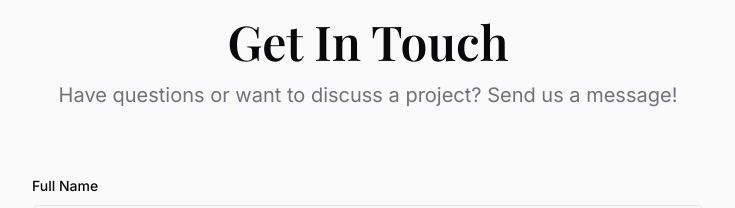
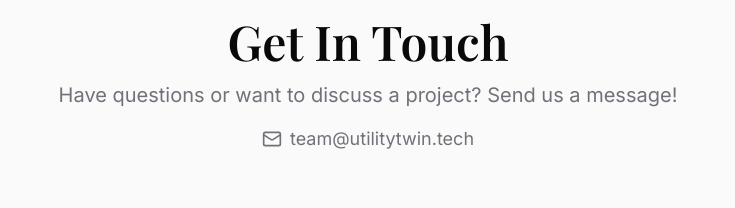
Before and after one commit to ReTwinAI/utilitytwin, a Next.js app: page / in a window 1280 px wide. Shown: the part 5940-6148 px from the top of the page, without its empty margins (272-1007 px from the left). Built offline with nearby package versions, Linux system fonts and the light colour scheme; no server answers; a web font is replaced by a local one.

Commit message:
Added email

```diff
--- a/src/components/landing/contact-us-section.tsx
+++ b/src/components/landing/contact-us-section.tsx
@@ -17,7 +17,7 @@ import {
 import { Input } from "@/components/ui/input";
 import { Textarea } from "@/components/ui/textarea";
 import { useToast } from "@/hooks/use-toast";
-import { Send } from "lucide-react";
+import { Mail, Send } from "lucide-react";
 import { logAnalyticsEvent } from '@/components/layout/firebase-analytics';
 import { useScrollAnimation } from '@/hooks/use-scroll-animation';
 import { cn } from '@/lib/utils';
@@ -107,6 +107,12 @@ export function ContactUsSection() {
           <p className="text-lg md:text-xl text-muted-foreground max-w-2xl mx-auto">
             Have questions or want to discuss a project? Send us a message!
           </p>
+          <div className="mt-4 text-muted-foreground flex items-center justify-center gap-2">
+            <Mail className="h-5 w-5" />
+            <a href="mailto:team@utilitytwin.tech" className="text-lg hover:text-primary transition-colors">
+              team@utilitytwin.tech
+            </a>
+          </div>
         </div>
         <div className={cn(
           "max-w-2xl mx-auto transform transition-all duration-700 ease-in-out",
```
